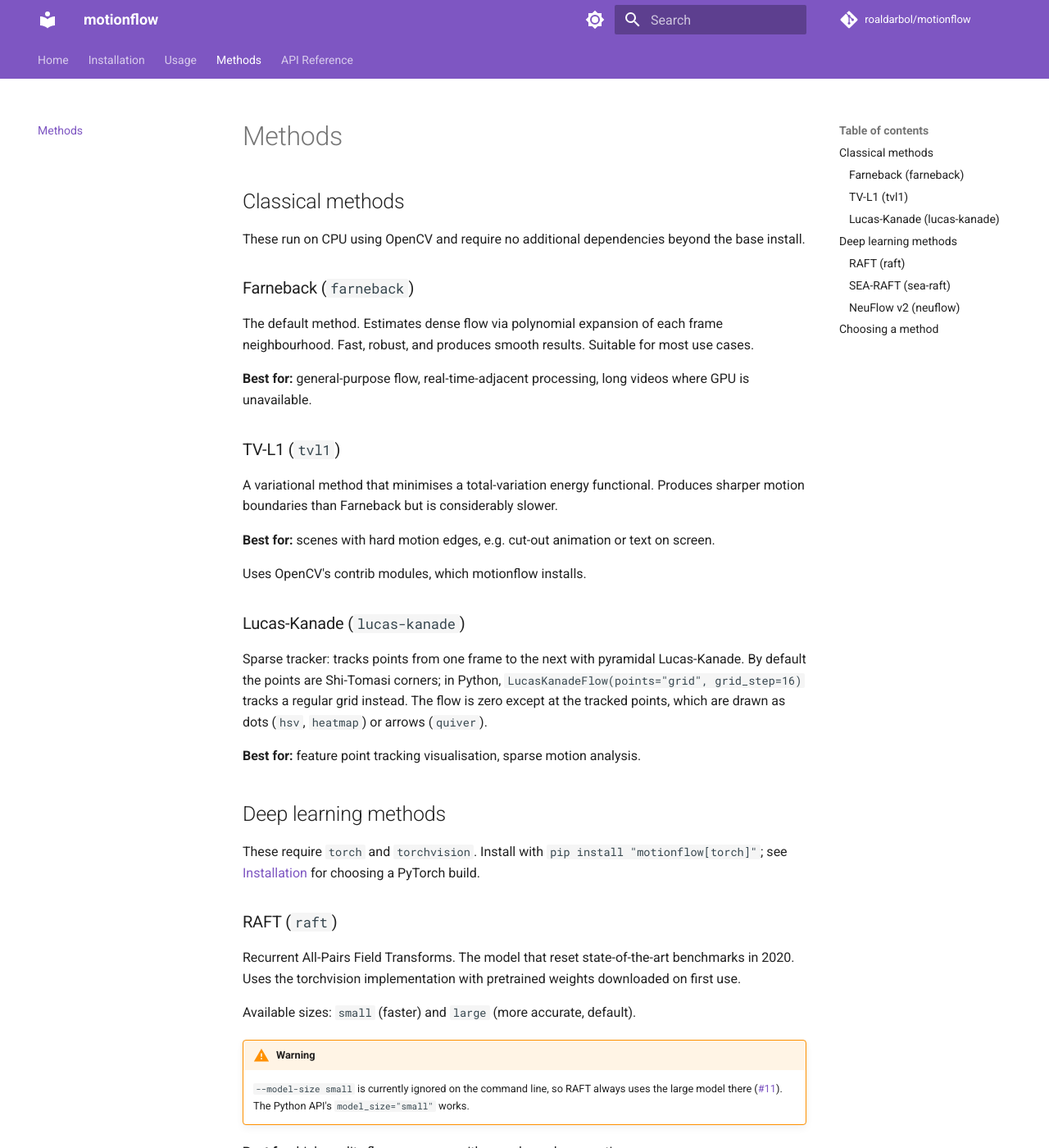
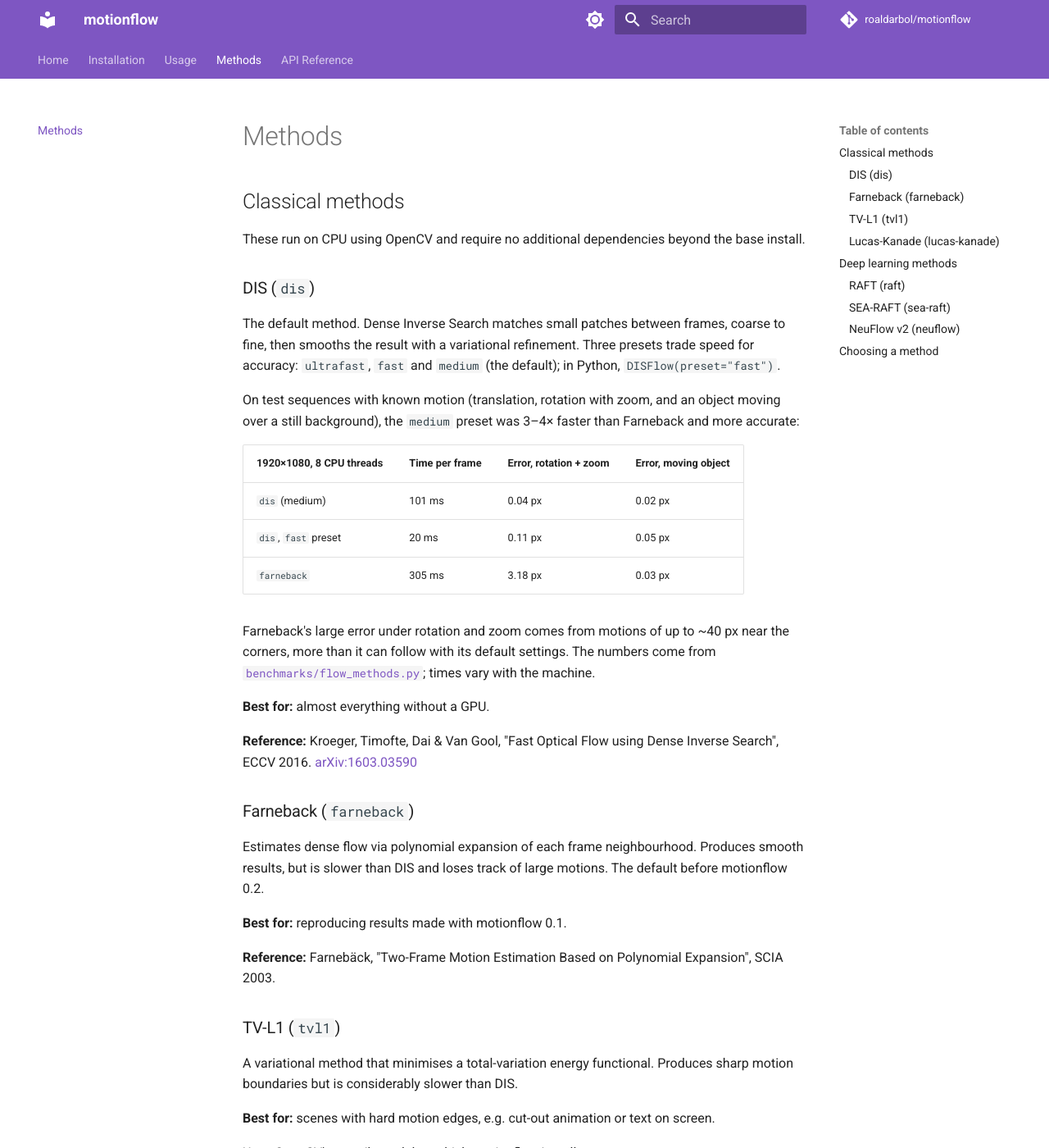
Before and after one commit to roaldarbol/motionflow, an MkDocs documentation site: the page built from docs/methods.md, in a window 1280 px wide and 1400 px high. Shown: the whole window at 82% size. Built offline with MkDocs 1.6.1 and Material for MkDocs 9.7.7, drawn with Linux system fonts in a browser that asks for light colours; comment, search, counter and statistics services are not loaded; some of the changed text lies outside the part shown.

Commit message:
Document DIS: method guide with benchmark and citation, new default (#20)
Also cites Farneback (SCIA 2003).

Co-Authored-By: Claude Opus 5.5 <noreply@anthropic.com>

````diff
--- a/docs/cli.md
+++ b/docs/cli.md
@@ -47,7 +47,7 @@ Progress bars only appear in an interactive terminal, so logs from batch jobs (S
 
 | Option | Default | Description |
 |--------|---------|-------------|
-| `-m, --method METHOD` | `farneback` | Flow method. See [Methods](methods.md), or run `motionflow methods`. |
+| `-m, --method METHOD` | `dis` | Flow method. See [Methods](methods.md), or run `motionflow methods`. |
 | `--stride INT` | `1` | Estimate flow every N frames, between frames N apart, and show it until the next estimate. Magnitudes stay in pixels per frame. Faster; the first N frames show no motion. |
 | `--smooth INT` | `0` | Average the flow over a window of N frames centred on each frame, so smoothing doesn't lag behind the motion. |
 | `--device TEXT` | `auto` | Deep methods: `auto`, `cuda`, `mps` or `cpu`. |
@@ -88,7 +88,7 @@ Every command has these.
 
 ## Examples
 
-Basic usage with defaults (Farneback, HSV visualisation):
+Basic usage with defaults (DIS, HSV visualisation):
 
 ```bash
 motionflow recording.mp4
--- a/docs/installation.md
+++ b/docs/installation.md
@@ -2,7 +2,7 @@
 
 ## PyPI (pip / uv)
 
-The base install includes OpenCV with its contrib modules and covers all classical methods (Farneback, TV-L1, Lucas-Kanade):
+The base install includes OpenCV with its contrib modules and covers all classical methods (DIS, Farneback, TV-L1, Lucas-Kanade):
 
 ```bash
 pip install motionflow
--- a/docs/methods.md
+++ b/docs/methods.md
@@ -4,15 +4,35 @@
 
 These run on CPU using OpenCV and require no additional dependencies beyond the base install.
 
+### DIS (`dis`)
+
+The default method. Dense Inverse Search matches small patches between frames, coarse to fine, then smooths the result with a variational refinement. Three presets trade speed for accuracy: `ultrafast`, `fast` and `medium` (the default); in Python, `DISFlow(preset="fast")`.
+
+On test sequences with known motion (translation, rotation with zoom, and an object moving over a still background), the `medium` preset was 3–4× faster than Farneback and more accurate:
+
+| 1920×1080, 8 CPU threads | Time per frame | Error, rotation + zoom | Error, moving object |
+|---|---|---|---|
+| `dis` (medium) | 101 ms | 0.04 px | 0.02 px |
+| `dis`, `fast` preset | 20 ms | 0.11 px | 0.05 px |
+| `farneback` | 305 ms | 3.18 px | 0.03 px |
+
+Farneback's large error under rotation and zoom comes from motions of up to ~40 px near the corners, more than it can follow with its default settings. The numbers come from [`benchmarks/flow_methods.py`](https://github.com/roaldarbol/motionflow/blob/main/benchmarks/flow_methods.py); times vary with the machine.
+
+**Best for:** almost everything without a GPU.
+
+**Reference:** Kroeger, Timofte, Dai & Van Gool, "Fast Optical Flow using Dense Inverse Search", ECCV 2016. [arXiv:1603.03590](https://arxiv.org/abs/1603.03590)
+
 ### Farneback (`farneback`)
 
-The default method. Estimates dense flow via polynomial expansion of each frame neighbourhood. Fast, robust, and produces smooth results. Suitable for most use cases.
+Estimates dense flow via polynomial expansion of each frame neighbourhood. Produces smooth results, but is slower than DIS and loses track of large motions. The default before motionflow 0.2.
 
-**Best for:** general-purpose flow, real-time-adjacent processing, long videos where GPU is unavailable.
+**Best for:** reproducing results made with motionflow 0.1.
+
+**Reference:** Farnebäck, "Two-Frame Motion Estimation Based on Polynomial Expansion", SCIA 2003.
 
 ### TV-L1 (`tvl1`)
 
-A variational method that minimises a total-variation energy functional. Produces sharper motion boundaries than Farneback but is considerably slower.
+A variational method that minimises a total-variation energy functional. Produces sharp motion boundaries but is considerably slower than DIS.
 
 **Best for:** scenes with hard motion edges, e.g. cut-out animation or text on screen.
 
@@ -63,7 +83,8 @@ Edge-optimised architecture running 5–110× faster than heavyweight models at
 
 | Method | Speed | Quality | Dense | GPU |
 |--------|-------|---------|-------|-----|
-| `farneback` | Fast | Good | Yes | No |
+| `dis` | Fast | Very good | Yes | No |
+| `farneback` | Medium | Good; misses large motion | Yes | No |
 | `tvl1` | Slow | Better edges | Yes | No |
 | `lucas-kanade` | Fast | Sparse | No | No |
 | `raft` | Medium | Excellent | Yes | Yes |
````
Also changed, not shown: CHANGELOG.md (+2 -0 lines), README.md (+5 -4 lines), docs/index.md (+2 -2 lines), docs/reference.md (+2 -0 lines).
